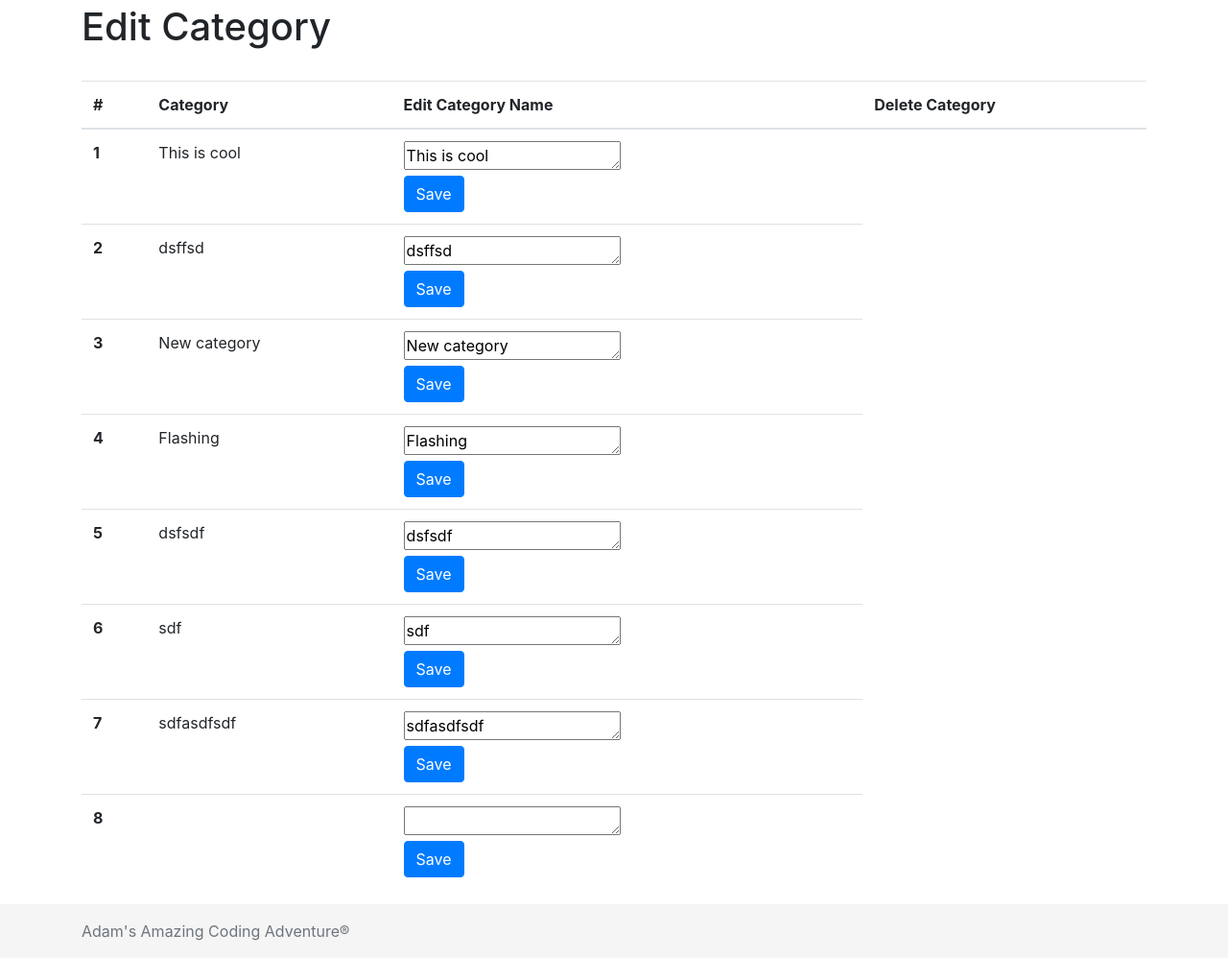
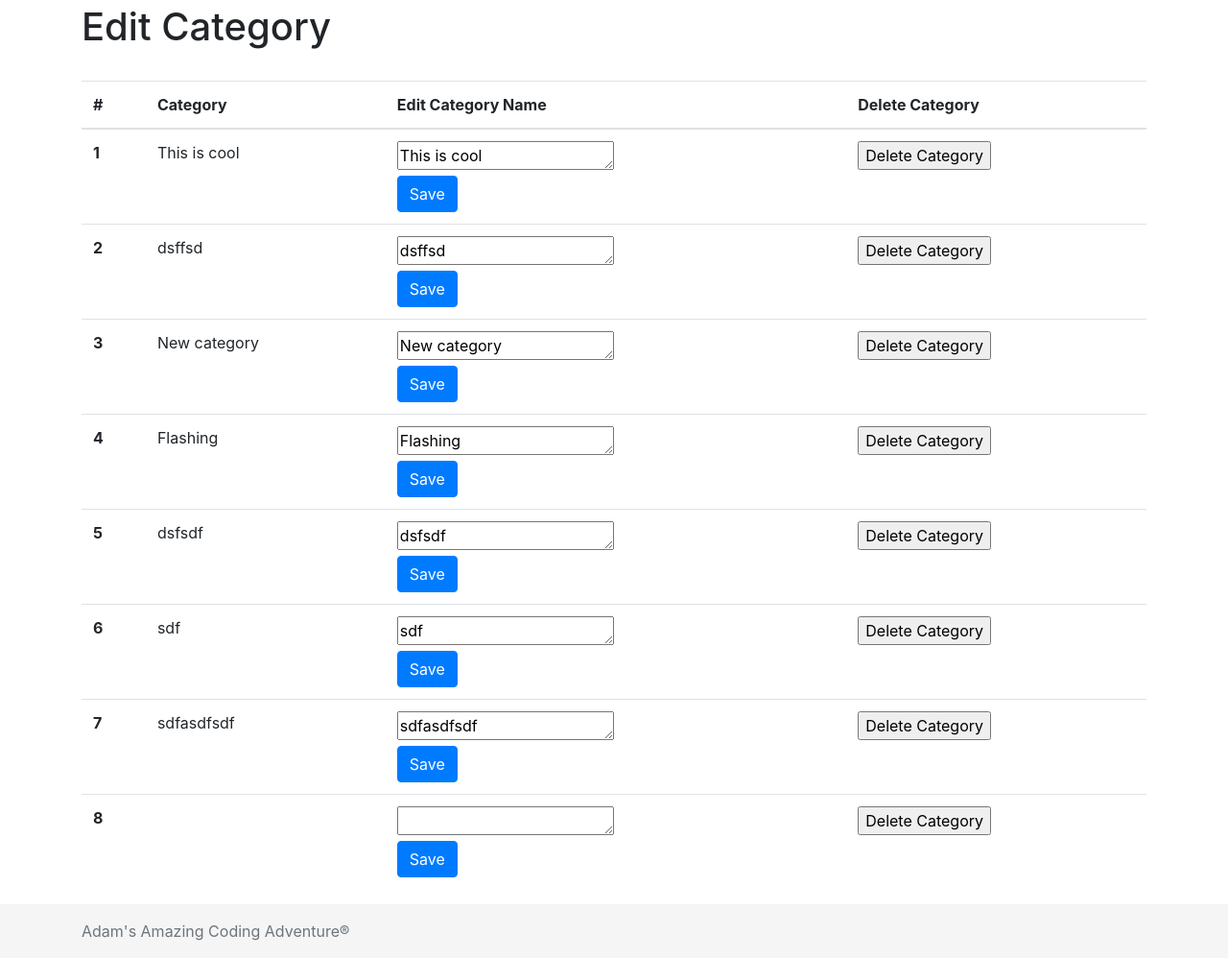
Before and after one commit to adamnbps/flaskProject, a Flask app: page /edit-category in a window 1280 px wide. Shown: the part 56-1054 px from the top of the page at 96% size. Run offline with Flask 2, Linux system fonts and the light colour scheme; data comes from the database, SQL or seed files in the repository; both versions use the stored data as it was before the commit; some libraries are stand-ins or nearby versions.

Commit message:
Added contact form, server doesn't completely work yet

```diff
--- a/app.py
+++ b/app.py
@@ -1,6 +1,9 @@
+import smtplib
 from flask import Flask, render_template, request, redirect, url_for, flash
 from flask_sqlalchemy import SQLAlchemy
 from datetime import datetime
+
+
 
 
 app = Flask(__name__)
@@ -8,14 +11,17 @@ app.config['SQLALCHEMY_DATABASE_URI'] = 'sqlite:///db.sqlite3'
 db = SQLAlchemy(app)
 app.secret_key = 'the random string'
 
+@app.before_first_request
+def create_tables():
+    db.create_all()
+
 class Post(db.Model):
     id = db.Column(db.Integer, primary_key=True)
     title = db.Column(db.String(255), nullable=False)
     subtitle = db.Column(db.String(255), nullable=False)
     body = db.Column(db.Text, nullable=False)
     pub_date = db.Column(db.DateTime, nullable=False, default=datetime.utcnow)
-    category_id = db.Column(db.Integer, db.ForeignKey('category.id'),
-        nullable=False)
+    category_id = db.Column(db.Integer, db.ForeignKey('category.id'), nullable=True)
     category = db.relationship('Category', backref=db.backref('posts', lazy=True))
 
     def __repr__(self):
@@ -24,7 +30,7 @@ class Post(db.Model):
 
 class Category(db.Model):
     id = db.Column(db.Integer, primary_key=True)
-    name = db.Column(db.String(50), nullable=False, unique=True)
+    name = db.Column(db.String(50), nullable=False, unique=True, autoincrement=True)
 
     def __repr__(self):
         return '<Category %r>' % self.name
@@ -91,9 +97,26 @@ def add_post():
         flash("Post added to database.", "info")
         return redirect(url_for("get_all_posts"))
 
-@app.route('/contact')
+
+@app.route('/contact', methods=['GET', 'POST'])
 def contact():
-    return render_template("/contact.html")
+    if request.method == "GET":
+        return render_template("/contact.html")
+    else:
+        email = request.form["email"]
+        message = request.form["message"]
+        with smtplib.SMTP("mail.comscirepublic.com", port=465) as smtp:
+            my_email = "test@comscirepublic.com"
+            password = "6)Tdz3*ba+&q"
+            smtp.login(user=my_email, password=password)
+            msg_header = "From: test@comscirepublic.com \nTo: adam.horvitz@mynbps.org\nSubject: Yo man"
+            smtp.sendmail(
+                from_addr=my_email,
+                to_addrs="adam.horvitz@mynbps.org",
+                msg=msg_header + "}\n\n" + message)
+        flash("Email successfully sent.", "info")
+        return redirect(url_for("get_all_posts"))
+
 
 @app.route('/edit-category', methods=['GET', 'POST'])
 def edit_category():
@@ -111,5 +134,15 @@ def edit_category():
         return render_template("/edit-category.html", categories=categories)
 
 
+@app.route('/edit-category/delete/<int:category_id>', methods=['GET', 'POST'])
+def delete_category(category_id):
+    category = Category.query.get(category_id)
+    db.session.delete(category)
+    db.session.commit()
+    flash("Category deleted from database.","info")
+    return redirect(url_for("edit_category"))
+
+
+
 if __name__ == '__main__':
-    app.run()
+    app.run(host='0.0.0.0', port=5000, debug=True)
--- a/templates/base.html
+++ b/templates/base.html
@@ -50,6 +50,13 @@
 <!-- Begin page content -->
 <main role="main" class="flex-shrink-0">
   <div class="container">
+     {% with messages = get_flashed_messages() %}
+   {% if messages %}
+      {% for message in messages %}
+          <div class="alert alert-primary" role="alert">{{ message }} </div>
+      {% endfor %}
+   {% endif %}
+{% endwith %}
        {% block content %}
        {% endblock %}
 
--- a/templates/contact.html
+++ b/templates/contact.html
@@ -8,15 +8,15 @@ Contact
 
 <h1>Contact</h1>
 
-<form>
+<form method="post">
   <div class="form-group">
     <label for="exampleInputEmail1">Your email address</label>
-    <input type="email" class="form-control" id="exampleInputEmail1" aria-describedby="emailHelp">
+    <input type="email" class="form-control" id="exampleInputEmail1" name="email" aria-describedby="emailHelp">
     <small id="emailHelp" class="form-text text-muted">We'll never share your email with anyone else.</small>
   </div>
   <div class="form-group">
     <label for="exampleFormControlTextarea1">Message</label>
-    <textarea class="form-control" id="exampleFormControlTextarea1" rows="4"></textarea>
+    <textarea class="form-control" id="exampleFormControlTextarea1" rows="4" name="message"></textarea>
   </div>
   <button type="submit" class="btn btn-primary">Submit</button>
 </form>
--- a/templates/edit-category.html
+++ b/templates/edit-category.html
@@ -28,6 +28,13 @@ Add Post
         <button type="submit" class="btn btn-primary">Save</button>
     </form>
 </td>
+
+    <td>
+      <form action="edit-category/delete/{{ category.id }}">
+
+    <input type="submit" value="Delete Category">
+    </form>
+    </td>
     </tr>
 
 {% endfor %}
```
Also changed, not shown: templates/index.html (+1 -7 lines), db.sqlite3 (deleted).
